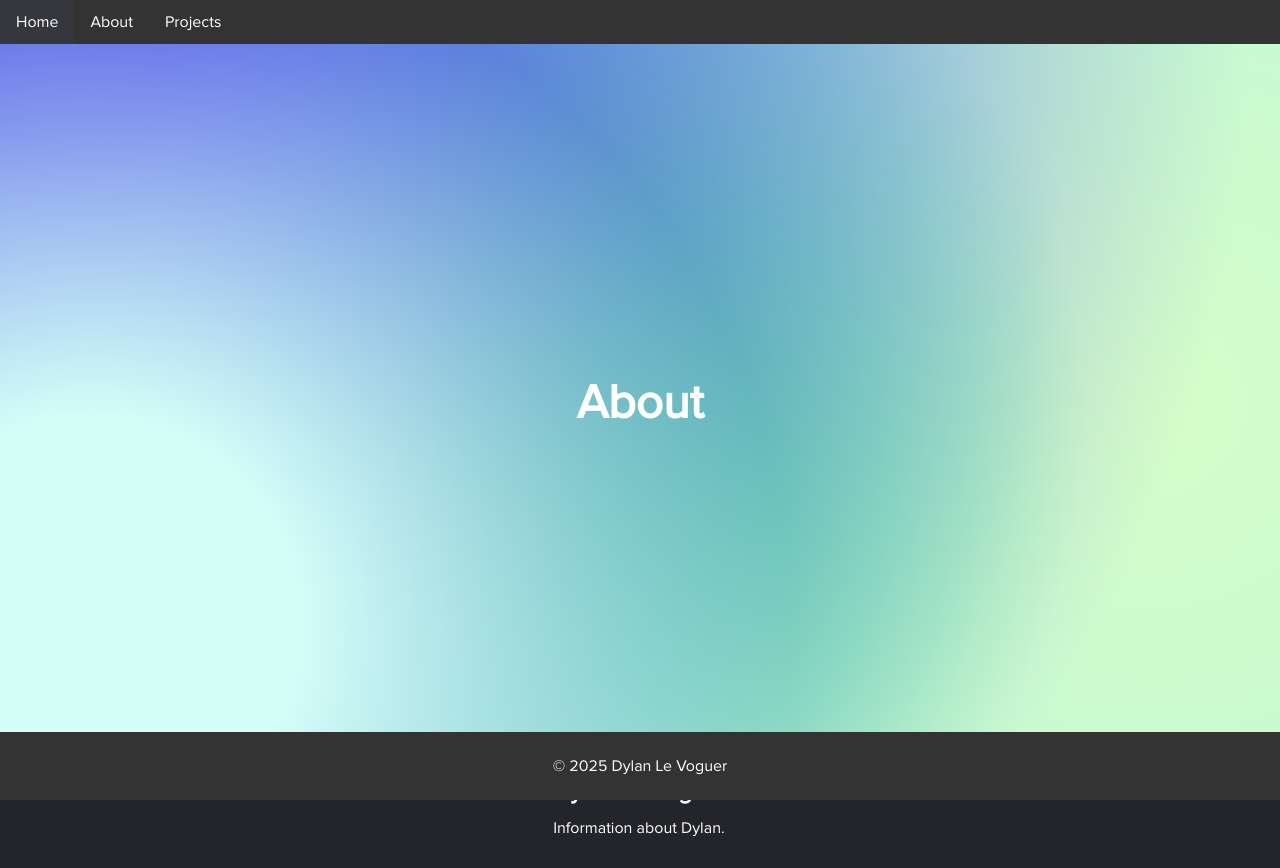
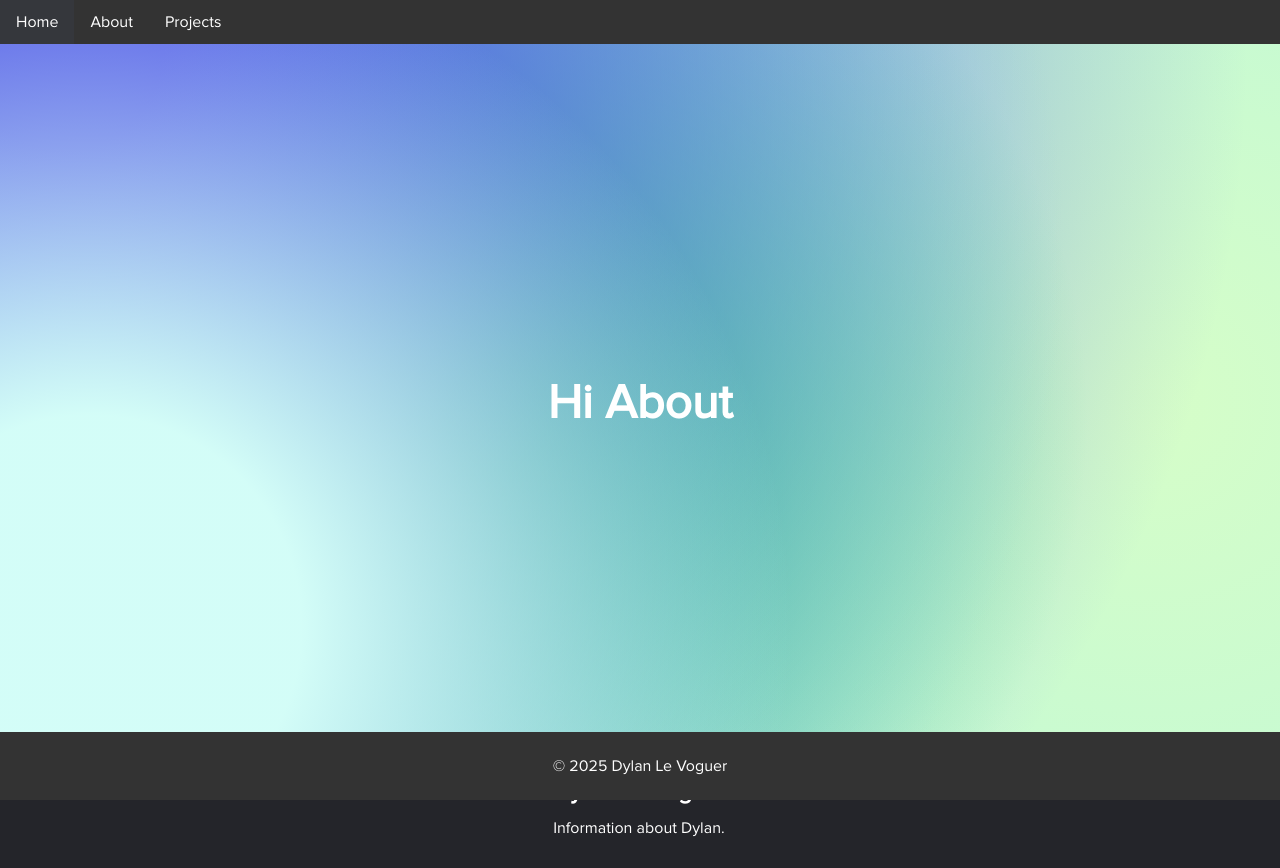
Before and after one commit to MysticSheep212/engineering-portfolio, a plain HTML site: page html/about.html in a window 1280 px wide. Drawn offline with Linux system fonts and the light colour scheme; files whose address does not match are found by name.

Commit message:
test three

```diff
--- a/html/about.html
+++ b/html/about.html
@@ -20,7 +20,7 @@
         <a href="projects.html">Projects</a>
     </nav>
     <header>
-        <h1>About</h1>
+        <h1> Hi About</h1>
     </header>
     <main>
         <h2>Dylan Le Voguer</h2>
```
